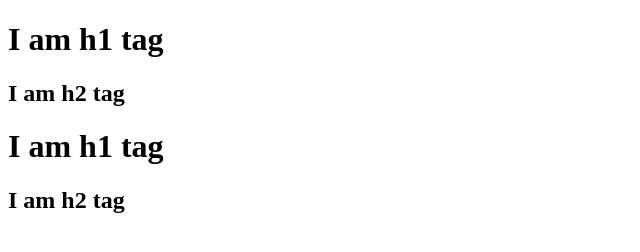
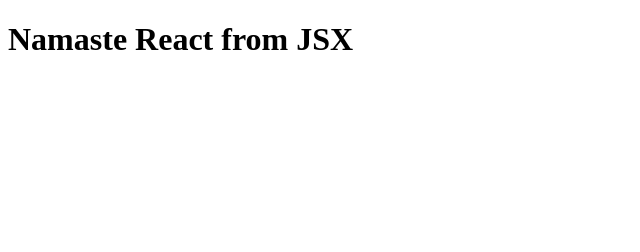
Before and after one commit to RachithaJR/namaste-react, a React app: page / in a window 1280 px wide. Shown: the whole page, without its empty margins (0-640 px from the left). Built offline with nearby package versions, Linux system fonts and the light colour scheme.

Commit message:
Episode 3.2

```diff
--- a/App.js
+++ b/App.js
@@ -1,17 +1,17 @@
-/*
-<div id="parent">
-<div id="child1">
-<h1>I am h1 tag</h1>
-<h2>I am h2 tag</h2>
-</div>
-<div id="child2">
-<h1>I am h1 tag</h1>
-<h2>I am h2 tag</h2>
-</div>
-</div>
-*/
 import React from "react";
 import ReactDOM from "react-dom/client";
+//React.CreateElement=> JS object => render(JS object)=> HTML
 const parent=React.createElement("div",{id:"parent"},[React.createElement("div",{id:"child1"},[React.createElement("h1",{},"I am h1 tag"),React.createElement("h2",{},"I am h2 tag")]),React.createElement("div",{id:"child2"},[React.createElement("h1",{},"I am h1 tag"),React.createElement("h2",{},"I am h2 tag")])])
+// console.log(parent);
+
+//JSX=>Babel transpiles JSX to React.CreateElement React Object=> React.CreateElement=> JS object => render(JS object)=> HTML
+const jsxHeading=<h1 className="head">
+  Namaste React from JSX
+  </h1>
 const root=ReactDOM.createRoot(document.getElementById("root"));
-root.render(parent);
+root.render(jsxHeading);
+
+// root.render(<h1 className="head">
+// This is same as giving JSX object directly
+// </h1>);
+// console.log(jsxHeading);
--- a/index.html
+++ b/index.html
@@ -7,7 +7,9 @@
   <link rel="stylesheet" href="index.css">
 </head>
 <body>
- <div id="root"></div>
+ <div id="root">
+  <h1>Not Rendered</h1>
+ </div>
 
 <script type="module" src="App.js"></script>
 </body>
```
